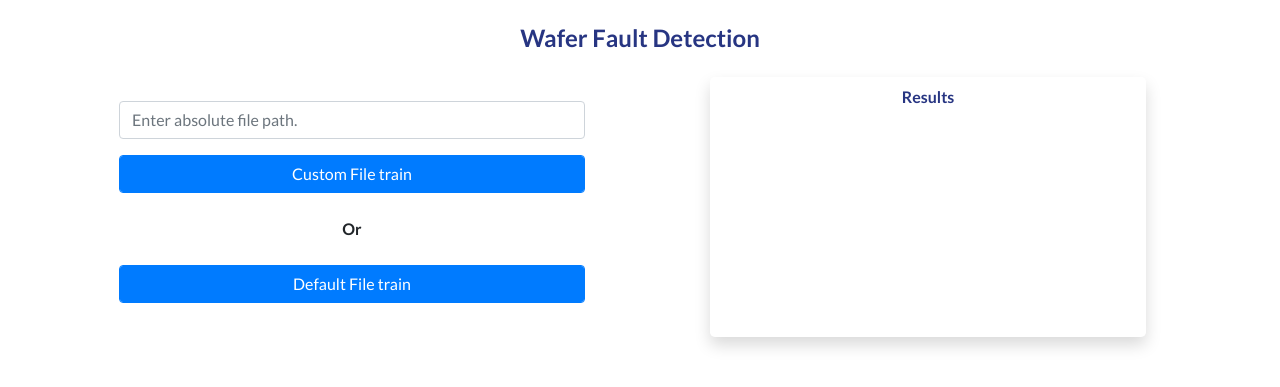
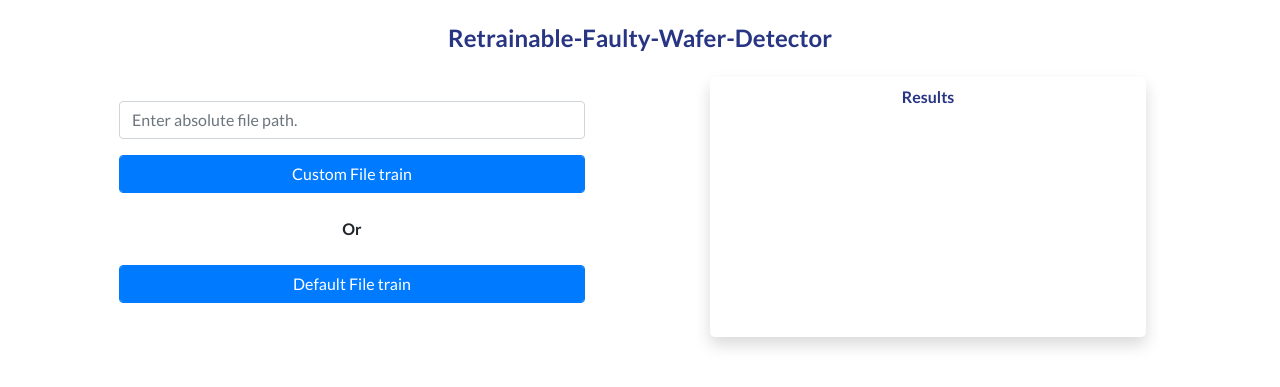
Before and after one commit to arunsinghbabal/Automated-Defective-Substrate-Identification-for-Expedited-Manufacturing, a Flask app: template templates/train.html in a window 1280 px wide. Shown: the top 387 px of the page. Run offline with Flask 2, Linux system fonts and the light colour scheme; the template is opened without the code that fills it, so the values that code supplies are empty; some libraries are stand-ins or nearby versions.

Commit message:
Update train.html

```diff
--- a/templates/train.html
+++ b/templates/train.html
@@ -113,7 +113,7 @@
 	<!-- Testimonials -->
 	<section class="testimonials text-center">
 		<div class="container-fluid">
-			<h4 class="my-4 title">Wafer Fault Detection</h4>
+			<h4 class="my-4 title">Retrainable-Faulty-Wafer-Detector</h4>
 			<div class="row">
 				<div class="col-md-6 col-xs-12">
 					<br/>
```
